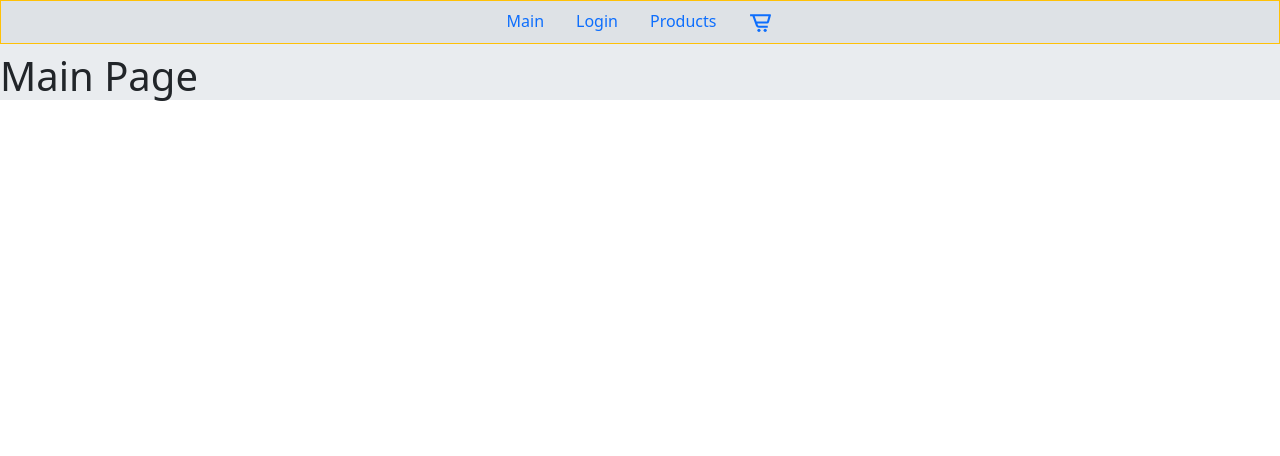
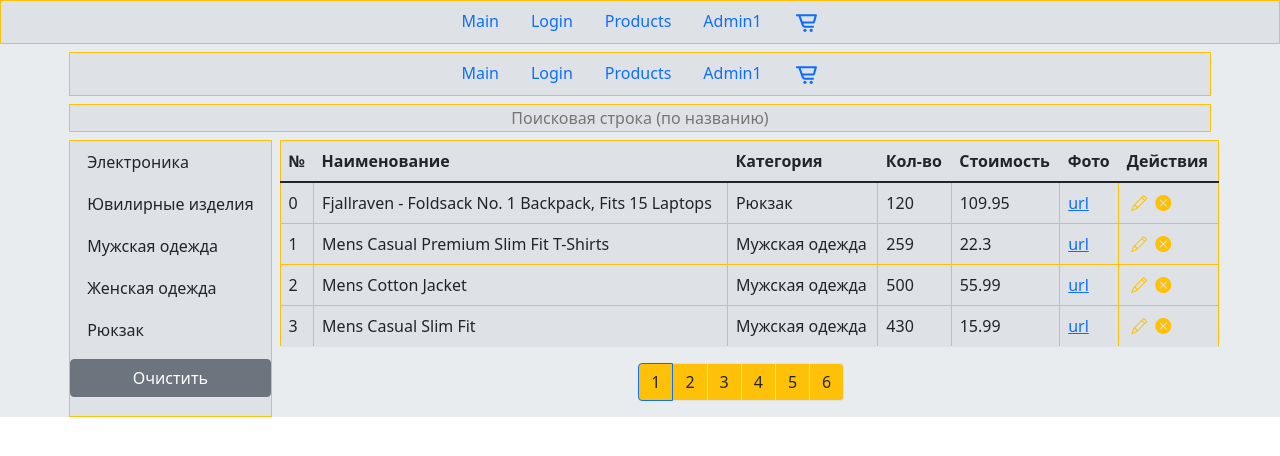
Before and after one commit to Vokadze/my-shop-app, a React app: page /adminPage1 in a window 1280 px wide. Before the commit this address led to /. Built offline with nearby package versions, Linux system fonts and the light colour scheme.

Commit message:
add adminPage

```diff
--- a/package.json
+++ b/package.json
@@ -8,7 +8,7 @@
         "@testing-library/react": "^13.4.0",
         "@testing-library/user-event": "^13.5.0",
         "bootstrap": "^5.1.0",
-        "bootstrap-icons": "^1.11.1",
+        "bootstrap-icons": "^1.11.2",
         "lodash": "^4.17.15",
         "materialize": "^1.0.0",
         "prettier": "^3.1.0",
--- a/public/index.html
+++ b/public/index.html
@@ -12,6 +12,10 @@
         <link rel="apple-touch-icon" href="%PUBLIC_URL%/logo192.png" />
 
         <link rel="manifest" href="%PUBLIC_URL%/manifest.json" />
+        <link
+            rel="stylesheet"
+            href="https://cdn.jsdelivr.net/npm/bootstrap-icons@1.11.1/font/bootstrap-icons.css"
+        />
 
         <title>React App</title>
     </head>
--- a/src/app/App.js
+++ b/src/app/App.js
@@ -6,6 +6,8 @@ import Login from "./layouts/login";
 import Main from "./layouts/main";
 import NavBar from "./components/ui/navBar";
 import BasketHeader from "./layouts/basketHeader";
+import AdminPage1 from "./components/page/adminPage/adminPage1";
+// import AdminPage0 from "./components/page/adminPage/adminPage0";
 
 const App = () => {
     return (
@@ -14,6 +16,8 @@ const App = () => {
             <Switch>
                 <Route path="/products/:prodId?" component={Products} />
                 <Route path="/login/:type?" component={Login} />
+                {/* <Route path="/adminPage0" component={AdminPage0} /> */}
+                <Route path="/adminPage1" component={AdminPage1} />
                 <Route path="/basketHeader" component={BasketHeader} />
                 <Route path="/" exact component={Main} />
                 <Redirect to="/" />
--- a/src/app/components/common/form/textField.jsx
+++ b/src/app/components/common/form/textField.jsx
@@ -1,5 +1,8 @@
 import React, { useState } from "react";
 import PropTypes from "prop-types";
+// import BootstrapIcon from "bootstrap-icons"
+// import { IoEyeOffOutline } from "react-icons/io5";
+// import { IoEyeOutline } from "react-icons/io5";
 
 const TextField = ({ label, type, name, value, onChange, error }) => {
     const [showPassword, setShowPassword] = useState(false);
--- /dev/null
+++ b/src/app/components/page/adminPage/adminPage0.jsx
@@ -0,0 +1,111 @@
+import React from "react";
+import PropTypes from "prop-types";
+import { Link } from "react-router-dom";
+import "./index.css";
+
+const AdminPage0 = ({ products, categories, handleDelete }) => {
+    // const [data, setData] = useState();
+    // console.log("adminPage0.jsx useState", data);
+    console.log("adminPage0.jsx products", products);
+    console.log("AdminPage0", categories);
+
+    // const handleDelete = (id) => {
+    //     console.log(id);
+    //     setData(products.filter((d) => d.id !== id));
+    //     // products.filter((prod) => prod.id !== id);
+    // };
+    // const [categories, setCategories] = useState;
+
+    // useEffect(() => {
+    //     api.categories.fetchAll().then((data) => setCategories(data));
+    // }, []);
+
+    // const getCategoriesTable = (name) => {
+    //     console.log(name);
+    //     categories.filter((c) => c.name === name);
+    // };
+
+    // const getCategories = (id) => {
+    //     for (const categ of categories) {
+    //         if (categ.value === id) {
+    //             return { id: categ.value, name: categ.name };
+    //         }
+    //     }
+    // };
+    // console.log(getCategories());
+
+    // if (data) {
+    return (
+        <table className="table border-style mx-2">
+            <thead className="border border-warning">
+                <tr>
+                    <th scope="col">№</th>
+                    <th scope="col">Наименование</th>
+                    <th scope="col">Категория</th>
+                    <th scope="col">Кол-во</th>
+                    <th scope="col">Стоимость</th>
+                    <th scope="col">Фото</th>
+                    <th scope="col">Действия</th>
+                </tr>
+            </thead>
+            <tbody className="border-style">
+                {Object.keys(products).map((product) => (
+                    <tr key={products[product].id}>
+                        <td scope="row">{`${products[product].id}`}</td>
+                        <td>{`${products[product].name}`}</td>
+                        <td>{`${products[product].category.name}`}</td>
+                        {/* {Object.keys(categories).map((c) => (
+                            <td
+                                key={categories[c].id}
+                            >{`${categories[c].name}`}</td>
+                        ))} */}
+                        <td>{`${products[product].count}`}</td>
+                        <td>{`${products[product].price}`}</td>
+                        <td>
+                            <Link to={products[product].image}>url</Link>
+                        </td>
+                        <td>
+                            <div className="button-admin">
+                                <span>
+                                    <i
+                                        className="bi bi-pencil mx-1"
+                                        style={{
+                                            background: "#dee2e6",
+                                            color: "#ffc107"
+                                        }}
+                                    ></i>
+                                </span>
+                                <span>
+                                    <i
+                                        className="bi bi-x-circle-fill mx-1"
+                                        style={{
+                                            // backgroundColor: "black",
+                                            color: "#ffc107"
+                                            // borderRadius: 25
+                                        }}
+                                        onClick={() =>
+                                            handleDelete(
+                                                `${products[product].id}`
+                                            )
+                                        }
+                                    ></i>
+                                </span>
+                            </div>
+                        </td>
+                    </tr>
+                ))}
+                <tr></tr>
+            </tbody>
+        </table>
+    );
+    // }
+    // return "loading delete admin products";
+};
+
+AdminPage0.propTypes = {
+    products: PropTypes.array,
+    categories: PropTypes.object,
+    handleDelete: PropTypes.func
+};
+
+export default AdminPage0;
--- /dev/null
+++ b/src/app/components/page/adminPage/adminPage1.jsx
@@ -0,0 +1,166 @@
+import React, { useState, useEffect } from "react";
+import PropTypes from "prop-types";
+
+import { paginate } from "../../../utils/paginate";
+import Pagination from "../../common/pagination";
+import api from "../../../api";
+import GroupList from "../../common/groupList";
+// import ProductsTable from "../../ui/productsTable";
+import SearchInput from "../../ui/searchInput";
+
+import _ from "lodash";
+import NavBar from "../../ui/navBar";
+import AdminPage0 from "./adminPage0";
+
+const AdminPage1 = () => {
+    const [currentPage, setCurrentPage] = useState(1);
+    const [categories, setCategories] = useState();
+    const [searchQuery, setSearchQuery] = useState("");
+    const [selectedCategory, setSelectedCategory] = useState();
+    const [sortBy, setSortBy] = useState({ iter: "price", order: "asc" });
+    const pageSize = 4;
+
+    const [products, setProducts] = useState();
+    console.log("products App.jsx", products);
+
+    useEffect(() => {
+        api.products.fetchAll().then((data) => setProducts(data));
+    }, []);
+
+    const handleDelete = (prodId) => {
+        setProducts(products.filter((product) => product.id !== prodId));
+    };
+
+    useEffect(() => {
+        api.categories.fetchAll().then((data) => setCategories(data));
+    }, []);
+
+    useEffect(() => {
+        setCurrentPage(1);
+    }, [selectedCategory, searchQuery, products]);
+
+    const handleCategoriesSelect = (item) => {
+        if (searchQuery !== "") setSearchQuery("");
+        setSelectedCategory(item);
+        console.log(item);
+    };
+    console.log(categories);
+
+    const handleSearchQuery = ({ target }) => {
+        setSelectedCategory(undefined);
+        setSearchQuery(target.value);
+    };
+
+    const handlePageChange = (pageIndex) => {
+        console.log("page: ", pageIndex);
+        setCurrentPage(pageIndex);
+    };
+
+    const handleSort = (item) => {
+        setSortBy(item);
+        console.log(item);
+    };
+
+    if (products) {
+        const filteredProducts = searchQuery
+            ? products.filter(
+                  (product) =>
+                      product.name
+                          .toLowerCase()
+                          .indexOf(searchQuery.toLowerCase()) !== -1
+              )
+            : selectedCategory
+              ? products.filter(
+                    (product) =>
+                        JSON.stringify(product.category) ===
+                        JSON.stringify(selectedCategory)
+                )
+              : products;
+
+        const count = filteredProducts.length;
+
+        const sortedProducts = _.orderBy(
+            filteredProducts,
+            [sortBy.path],
+            [sortBy.order]
+        );
+
+        const productCrop = paginate(sortedProducts, currentPage, pageSize);
+        console.log(productCrop);
+
+        const clearFilter = () => {
+            setSelectedCategory();
+        };
+
+        return (
+            <div className="d-flex justify-content-center px-4">
+                <div className="d-flex flex-column">
+                    <div className="d-flex flex-column">
+                        <NavBar />
+                        <SearchInput
+                            type="text"
+                            name="searchQuery"
+                            placeholder="Поисковая строка (по названию)"
+                            className="mb-2 text-center"
+                            onChange={handleSearchQuery}
+                            value={searchQuery}
+                        />
+                    </div>
+                    <div className="d-flex flex-row">
+                        {categories && (
+                            <div
+                                className="d-flex flex-column border border-warning"
+                                style={{ background: "#dee2e6" }}
+                            >
+                                <GroupList
+                                    selectedItem={selectedCategory}
+                                    items={categories}
+                                    onItemSelect={handleCategoriesSelect}
+                                />
+                                <button
+                                    className="btn btn-secondary mt-2"
+                                    onClick={clearFilter}
+                                >
+                                    Очистить
+                                </button>
+                            </div>
+                        )}
+
+                        <div className="d-flex flex-column justify-content-between">
+                            <div className="container px-0 m-0">
+                                <AdminPage0
+                                    products={productCrop}
+                                    categories={categories}
+                                    onSort={handleSort}
+                                    selectedSort={sortBy}
+                                    handleDelete={handleDelete}
+                                />
+                                {/* <ProductsTable
+                                    products={productCrop}
+                                    onSort={handleSort}
+                                    selectedSort={sortBy}
+                                    handleDelete={handleDelete}
+                                /> */}
+                            </div>
+                            <div className="d-flex justify-content-center">
+                                <Pagination
+                                    itemsCount={count}
+                                    pageSize={pageSize}
+                                    currentPage={currentPage}
+                                    onPageChange={handlePageChange}
+                                />
+                            </div>
+                        </div>
+                    </div>
+                </div>
+            </div>
+        );
+    }
+    return "Loading AdminPage1.jsx";
+};
+
+AdminPage1.propTypes = {
+    products: PropTypes.array
+};
+
+export default AdminPage1;
--- /dev/null
+++ b/src/app/components/page/adminPage/index.css
@@ -0,0 +1,30 @@
+.border-style {
+    border-collapse: collapse;
+}
+
+table,
+td {
+    border: 1px solid #ffc107;
+    border-radius: red;
+    border-spacing: 5px 1rem;
+}
+
+/* table, */
+thead,
+tr,
+th {
+    background-color: #dee2e6;
+}
+
+/* tbody,
+tr,
+td {
+    border: 1px solid #ffc107;
+    border-radius: red;
+}
+
+table,
+thead {
+    border-spacing: 5px;
+    background-color: #dee2e6;
+} */
--- a/src/app/components/ui/navBar.jsx
+++ b/src/app/components/ui/navBar.jsx
@@ -29,6 +29,24 @@ const NavBar = ({ countCartItems }) => {
                         Products
                     </Link>
                 </li>
+                {/* <li className="nav-item">
+                    <Link
+                        className="nav-link"
+                        aria-current="page"
+                        to="/adminPage0"
+                    >
+                        Admin0
+                    </Link>
+                </li> */}
+                <li className="nav-item">
+                    <Link
+                        className="nav-link"
+                        aria-current="page"
+                        to="/adminPage1"
+                    >
+                        Admin1
+                    </Link>
+                </li>
                 <li className="nav-item">
                     <Link
                         className="nav-link text-center"
```
Also changed, not shown: src/app/components/common/table/tableHeader.jsx (+12 -16 lines), 1 other file.
